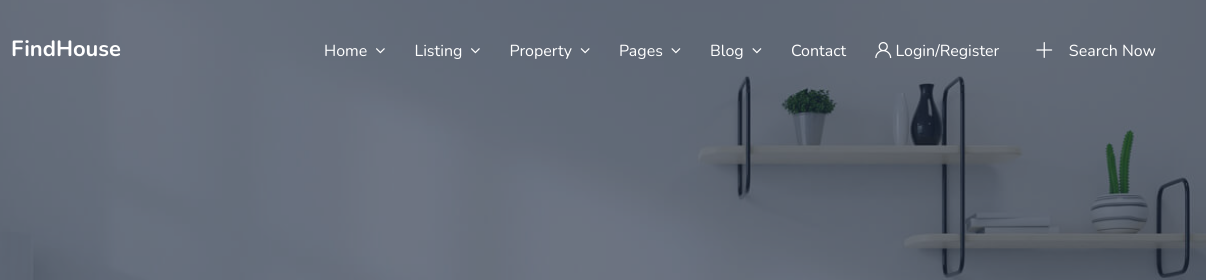
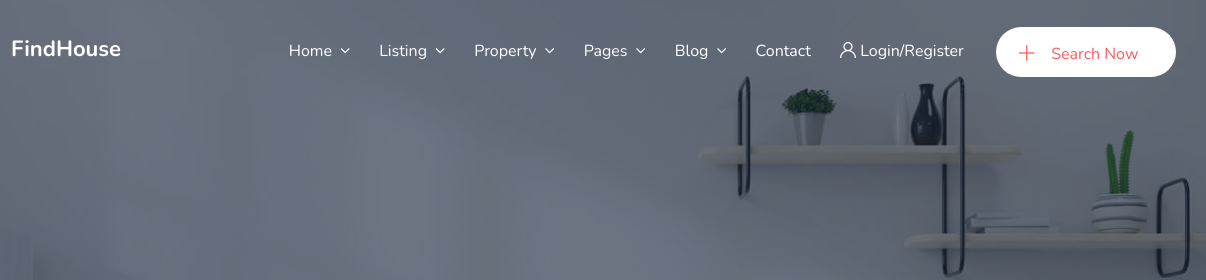
Before and after one commit to feliperivero99/demo, a plain HTML site: page index.html in a window 1280 px wide. Shown: the top 280 px of the page, 74-1280 px from the left. Drawn offline with nearby package versions, Linux system fonts and the light colour scheme.

Commit message:
version 3

```diff
--- a/index.html
+++ b/index.html
@@ -191,7 +191,7 @@
 		                <a href="#"><span class="title">Contact</span></a>
 		            </li>
 	                <li class="list-inline-item list_s"><a href="#" class="btn flaticon-user" data-toggle="modal" data-target=".bd-example-modal-lg"> <span class="dn-lg">Login/Register</span></a></li>
-	                <li class=""><a href="page-add-new-property.html"><span class="flaticon-plus"></span><span class="dn-lg">&nbsp; &nbsp; Search Now</span></a></li>
+	                <li class="list-inline-item add_listing"><a href="#"><span class="flaticon-plus"></span><span class="dn-lg">&nbsp; &nbsp; Search Now</span></a></li>
 		        </ul>
 		    </nav>
 		</div>
```
